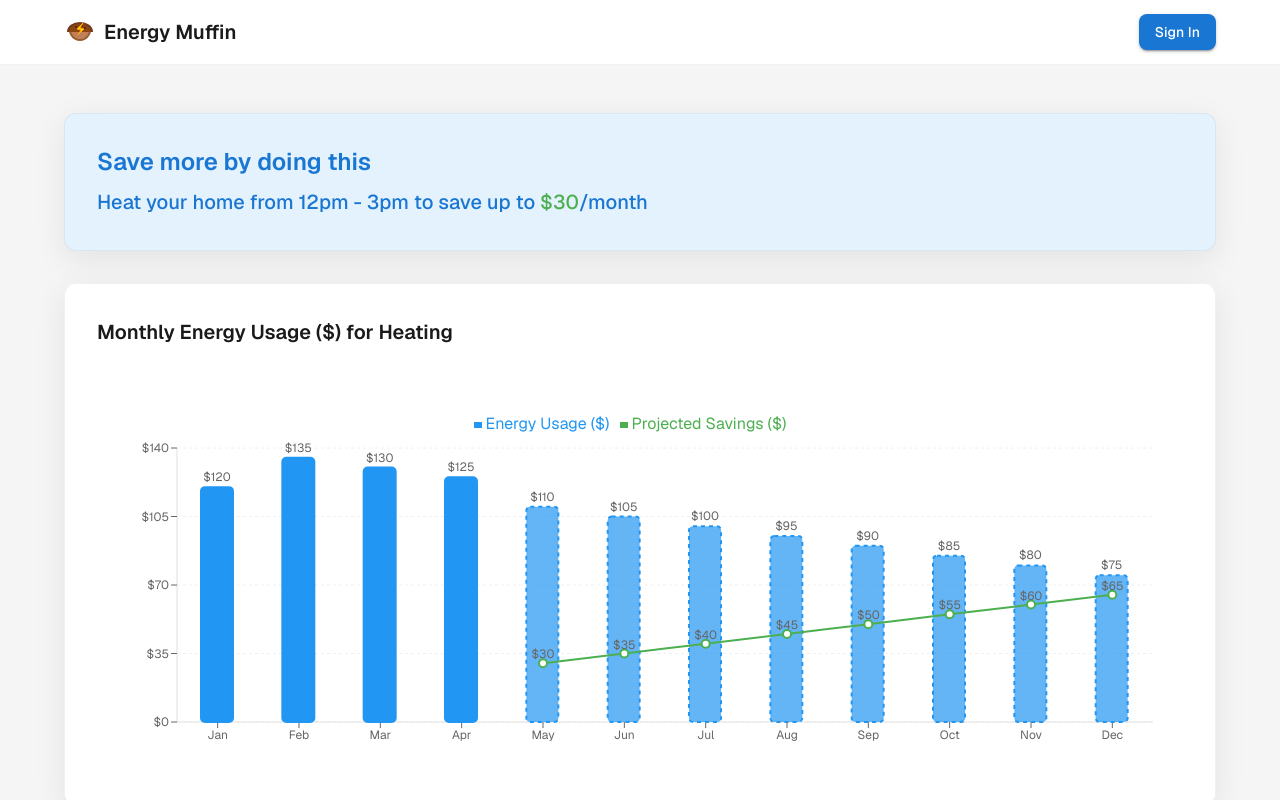
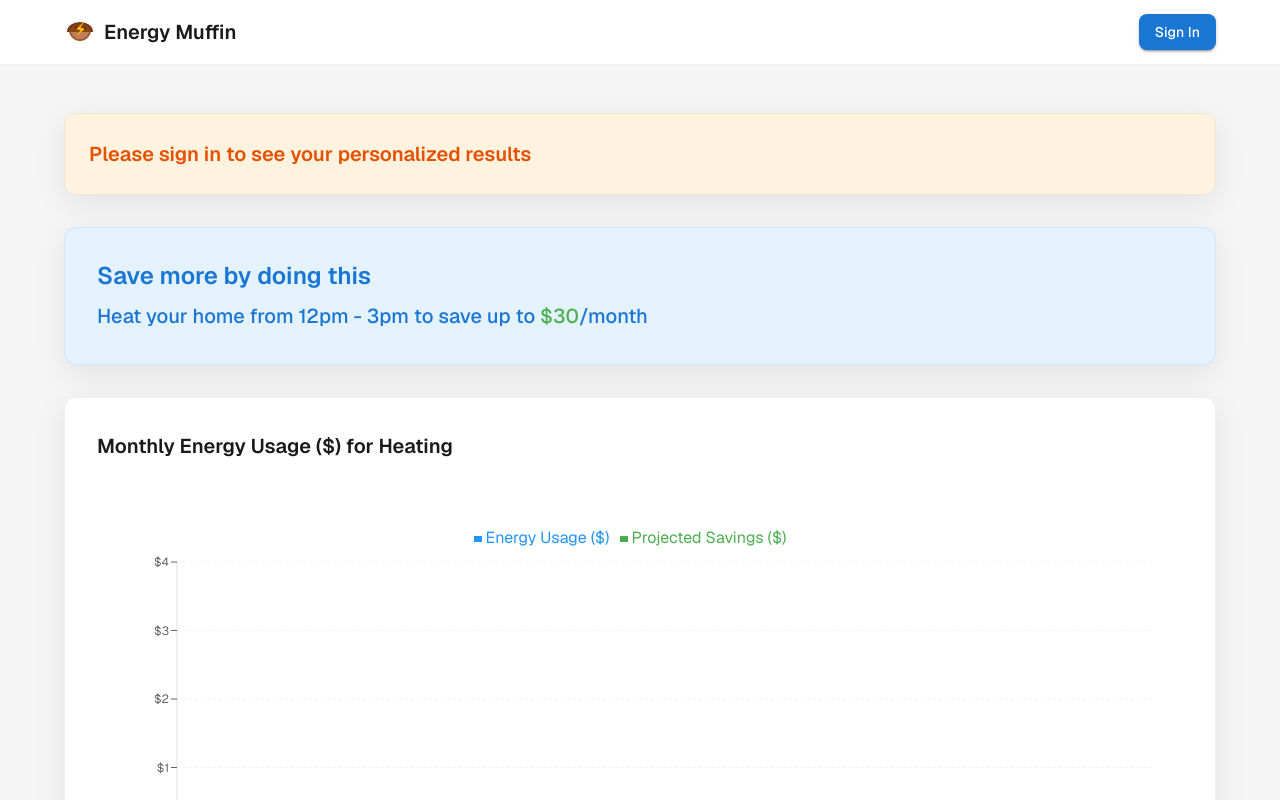
Before and after one commit to olliezdai13/energymuffin, a Next.js app: page /dashboard in a window 1280 px wide. Shown: the top 800 px of the page. Built offline with nearby package versions, Linux system fonts and the light colour scheme.

Commit message:
sign in banner

```diff
--- a/src/app/dashboard/page.tsx
+++ b/src/app/dashboard/page.tsx
@@ -22,30 +22,22 @@ import { useAppContext } from '../context/AppContext';
 
 // Mock data for energy usage and projected savings
 const energyData = [
-  { month: 'Jan', usage: 120, savings: null, isForecasted: false },
-  { month: 'Feb', usage: 135, savings: null, isForecasted: false },
-  { month: 'Mar', usage: 130, savings: null, isForecasted: false },
-  { month: 'Apr', usage: 125, savings: null, isForecasted: false },
-  { month: 'May', usage: 110, savings: 30, isForecasted: true },
-  { month: 'Jun', usage: 105, savings: 35, isForecasted: true },
-  { month: 'Jul', usage: 100, savings: 40, isForecasted: true },
-  { month: 'Aug', usage: 95, savings: 45, isForecasted: true },
-  { month: 'Sep', usage: 90, savings: 50, isForecasted: true },
-  { month: 'Oct', usage: 85, savings: 55, isForecasted: true },
-  { month: 'Nov', usage: 80, savings: 60, isForecasted: true },
-  { month: 'Dec', usage: 75, savings: 65, isForecasted: true },
-];
-
-const pieData = [
-  { name: 'Space Heating', value: 41, color: '#2196f3' },
-  { name: 'Water Heating', value: 26, color: '#ff9800' },
-  { name: 'Appliances', value: 15, color: '#4caf50' },
-  { name: 'Lighting', value: 12, color: '#9c27b0' },
-  { name: 'Other', value: 6, color: '#e0e0e0' }
+  { month: 'Jan', usage: 0, savings: null, isForecasted: false, isUnknown: true },
+  { month: 'Feb', usage: 0, savings: null, isForecasted: false, isUnknown: true },
+  { month: 'Mar', usage: 0, savings: null, isForecasted: false, isUnknown: true },
+  { month: 'Apr', usage: 0, savings: null, isForecasted: false, isUnknown: true },
+  { month: 'May', usage: 0, savings: null, isForecasted: false, isUnknown: true },
+  { month: 'Jun', usage: 0, savings: null, isForecasted: false, isUnknown: true },
+  { month: 'Jul', usage: 0, savings: null, isForecasted: false, isUnknown: true },
+  { month: 'Aug', usage: 0, savings: null, isForecasted: false, isUnknown: true },
+  { month: 'Sep', usage: 0, savings: null, isForecasted: false, isUnknown: true },
+  { month: 'Oct', usage: 0, savings: null, isForecasted: false, isUnknown: true },
+  { month: 'Nov', usage: 0, savings: null, isForecasted: false, isUnknown: true },
+  { month: 'Dec', usage: 0, savings: null, isForecasted: false, isUnknown: true },
 ];
 
 const CustomBar = (props: any) => {
-  const { fill, x, y, width, height, isForecasted, value } = props;
+  const { fill, x, y, width, height, isForecasted, value, isUnknown } = props;
 
   return (
     <g>
@@ -54,9 +46,9 @@ const CustomBar = (props: any) => {
         y={y}
         width={width}
         height={height}
-        fill={fill}
+        fill={isUnknown ? '#e0e0e0' : fill}
         fillOpacity={isForecasted ? 0.7 : 1}
-        stroke={fill}
+        stroke={isUnknown ? '#e0e0e0' : fill}
         strokeWidth={2}
         strokeDasharray={isForecasted ? "4 4" : "0"}
         rx={4}
@@ -69,7 +61,7 @@ const CustomBar = (props: any) => {
         fill="#666"
         fontSize={12}
       >
-        ${value}
+        {isUnknown ? '$??' : `$${value}`}
       </text>
     </g>
   );
@@ -215,6 +207,21 @@ export default function Dashboard() {
       </AppBar>
 
       <Container maxWidth="lg" sx={{ py: 4 }}>
+        {!hasCredentials && (
+          <Box sx={{ mb: 4 }}>
+            <Paper elevation={0} sx={{
+              p: 3,
+              background: '#fff3e0',
+              borderRadius: 3,
+              boxShadow: '0 8px 32px rgba(0, 0, 0, 0.08)',
+              border: '1px solid rgba(0, 0, 0, 0.05)'
+            }}>
+              <Typography variant="h6" sx={{ color: '#e65100', fontWeight: 600 }}>
+                Please sign in to see your personalized results
+              </Typography>
+            </Paper>
+          </Box>
+        )}
         {error && (
           <Box sx={{ mb: 4 }}>
             <Paper elevation={0} sx={{
```
